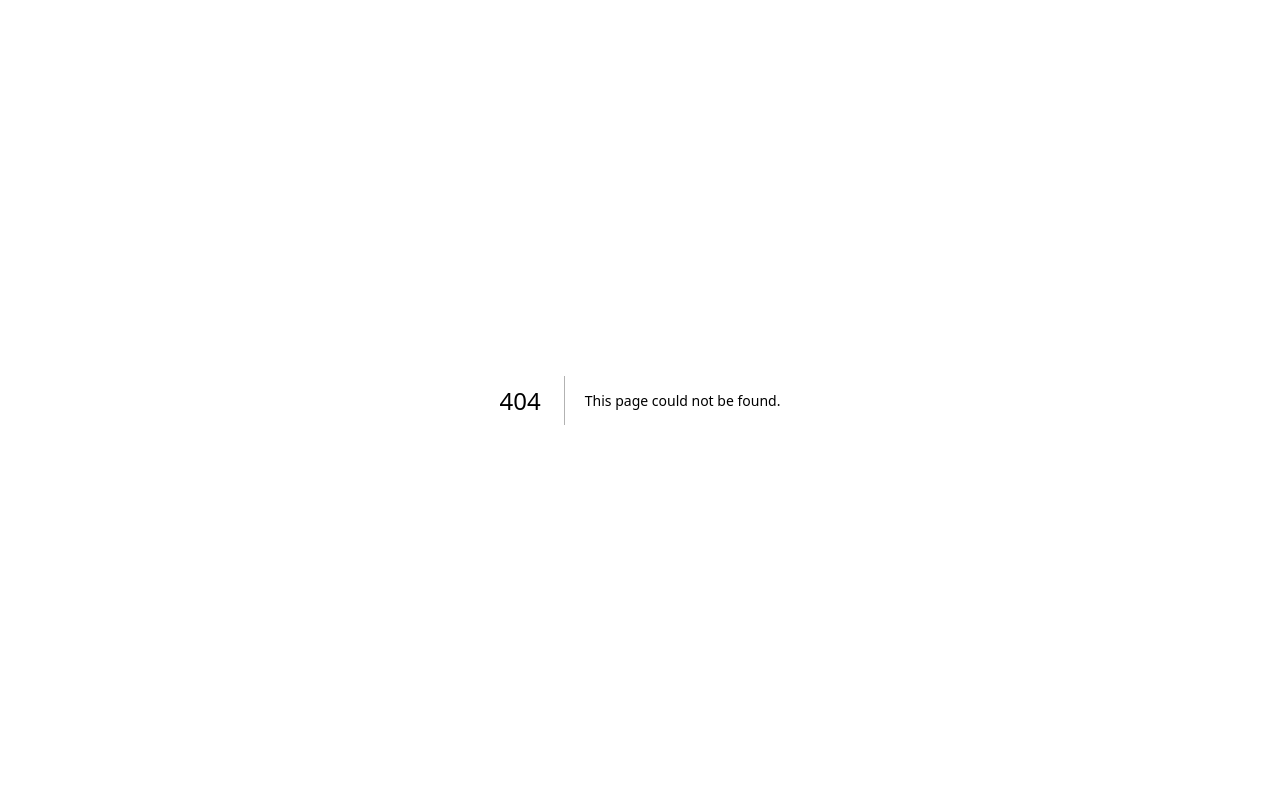
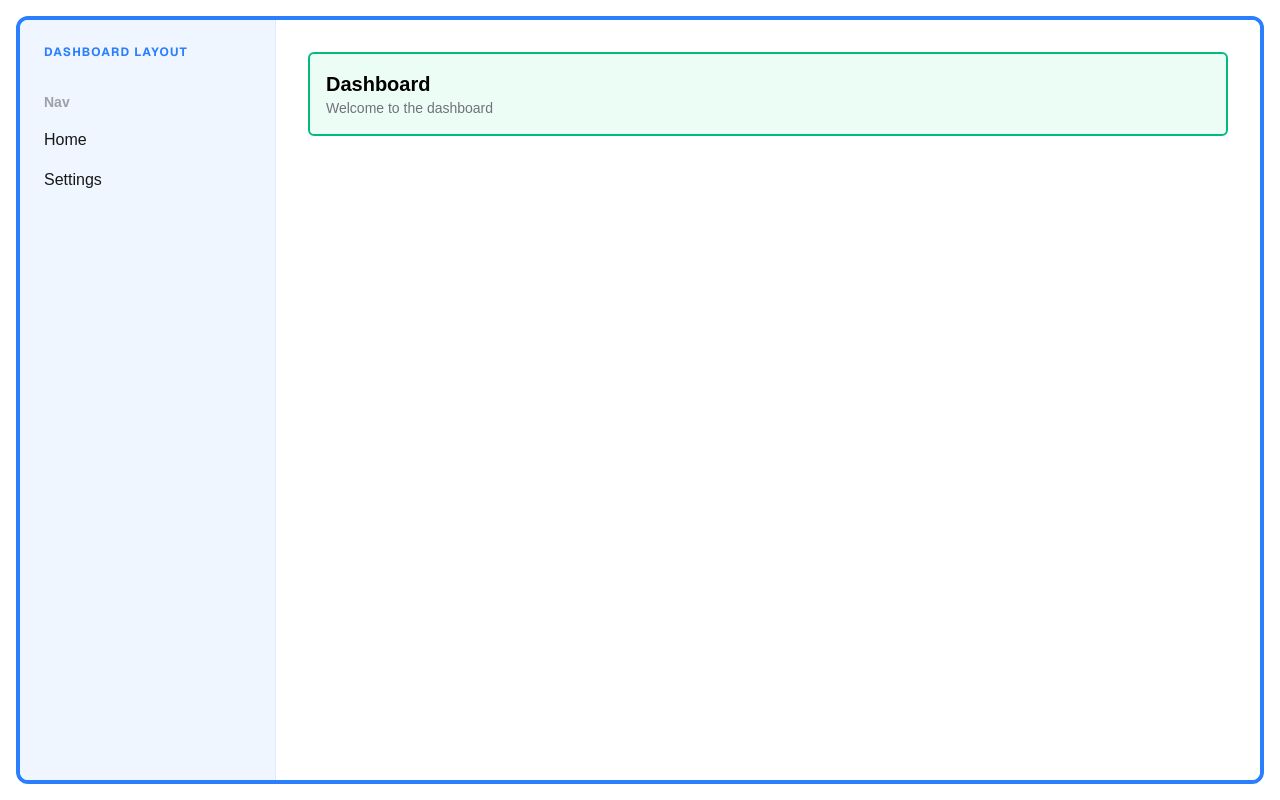
Before and after one commit to thedarkbeet/homeplot, a Next.js app: page /dashboard in a window 1280 px wide. Before the commit this address had no page. Built offline with nearby package versions, Linux system fonts and the light colour scheme.

Commit message:
:sparkles: Added dashboard page with layout

```diff
--- /dev/null
+++ b/src/app/dashboard/layout.tsx
@@ -0,0 +1,33 @@
+import Link from "next/link";
+import React from "react";
+
+type DashboardLayoutProps = {
+  children: React.ReactNode;
+};
+
+export default function DashboardLayout({ children }: DashboardLayoutProps) {
+  return (
+    <div className="flex flex-row min-h-[calc(100vh-2rem)] border-4 border-blue-500 rounded-xl m-4 overflow-hidden">
+      <aside className="w-64 bg-blue-50 p-6 border-r border-blue-100 flex flex-col">
+        <div className="mb-8 text-xs font-bold text-blue-500 uppercase tracking-widest font-sans">
+          Dashboard Layout
+        </div>
+        <nav className="flex flex-col gap-4">
+          <span className="font-bold text-sm text-zinc-400">
+            Nav
+          </span>
+          <Link href="/dashboard" className="hover:text-blue-600 transition-colo">
+            Home
+          </Link>
+          <Link href="/dashboard/settings" className="hover:text-blue-600 transition-colo">
+            Settings
+          </Link>
+
+        </nav>
+      </aside>
+      <main className="flex-1 flex flex-col bg-white p-8">
+        {children}
+      </main>
+    </div>
+  );
+}
--- /dev/null
+++ b/src/app/dashboard/page.tsx
@@ -0,0 +1,14 @@
+import React from "react";
+
+export default function Dashboard() {
+  return (
+    <div className="p-4 bg-emerald-50 border-2 border-emerald-500 rounded-md">
+      <h1 className="text-xl font-bold text-black">
+        Dashboard
+      </h1>
+      <p className="text-sm text-zinc-500">
+        Welcome to the dashboard
+      </p>
+    </div>
+  );
+}
--- /dev/null
+++ b/src/app/dashboard/settings/page.tsx
@@ -0,0 +1,14 @@
+import React from "react";
+
+export default function Settings() {
+  return (
+    <div className="p-4 bg-zinc-50 border-2 border-zinc-500 rounded-md">
+      <h1 className="text-xl font-bold text-black">
+        Settings
+      </h1>
+      <p className="text-sm text-zinc-500">
+        Welcome to the settings
+      </p>
+    </div>
+  );
+}
```
